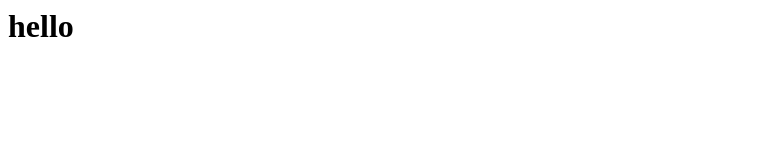
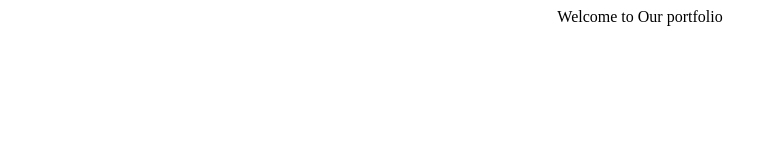
Before and after one commit to ZERO-DAY-CODE/portfolio, a plain HTML site: page index.html in a window 1280 px wide. Shown: the whole page, without its empty margins (0-778 px from the left). Drawn offline with Linux system fonts and the light colour scheme.

Commit message:
Update index.html

```diff
--- a/index.html
+++ b/index.html
@@ -1 +1 @@
-<h1>hello</h1>
+<center>Welcome to Our portfolio</center>
```
